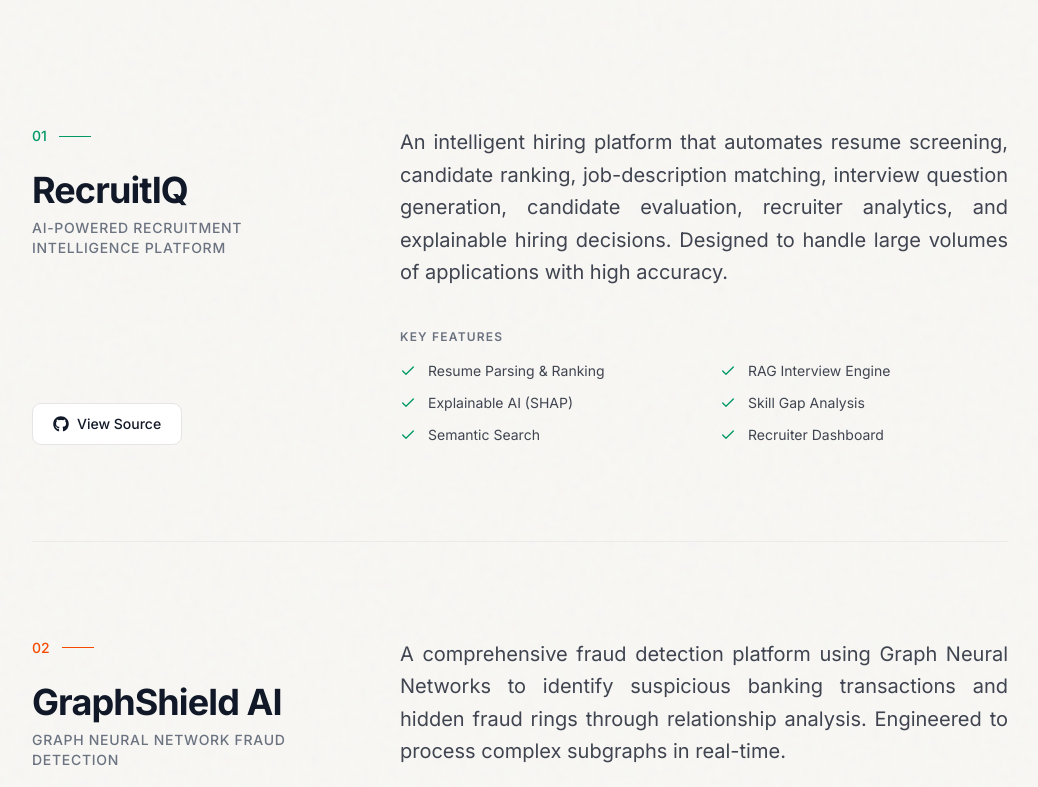
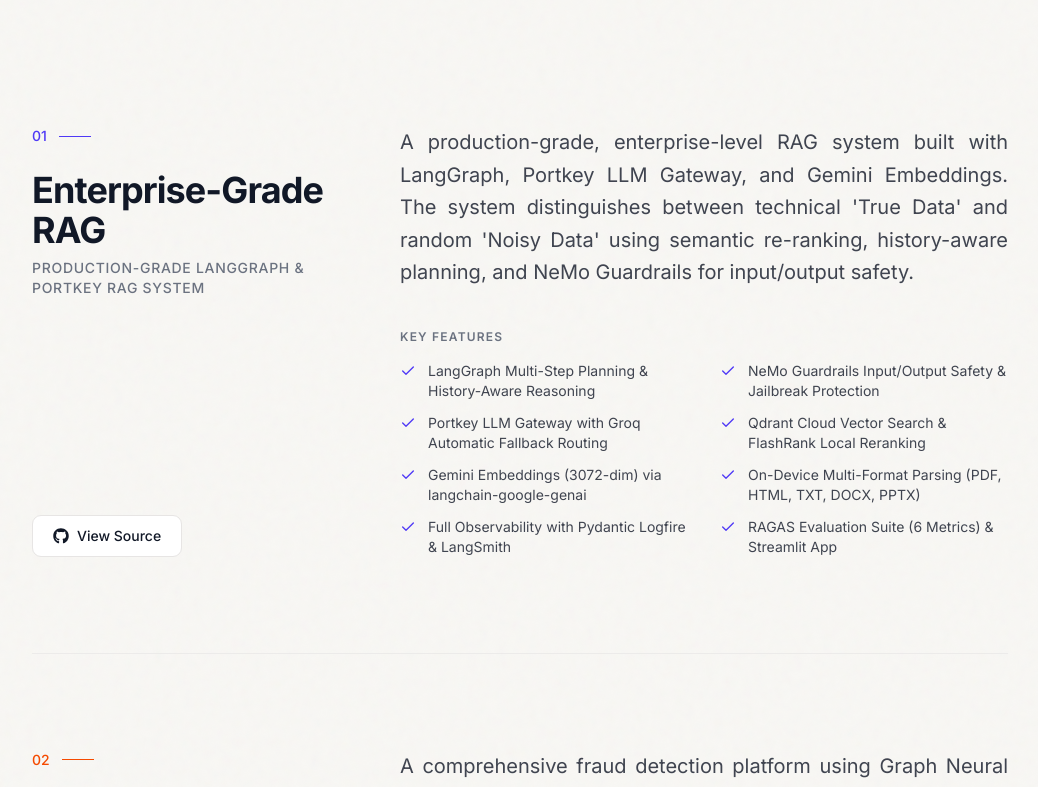
Before and after one commit to Bharathsingh9/Portfolio, a Next.js app: page / in a window 1280 px wide. Shown: the part 1760-2547 px from the top of the page, without its empty margins (120-1158 px from the left). Built offline with nearby package versions, Linux system fonts and the light colour scheme; no server answers.

Commit message:
Add Enterprise-Grade RAG project, update skills and project ordering, remove resume

```diff
--- a/package.json
+++ b/package.json
@@ -10,6 +10,7 @@
   },
   "dependencies": {
     "@base-ui/react": "^1.5.0",
+    "@vercel/analytics": "^2.0.1",
     "class-variance-authority": "^0.7.1",
     "clsx": "^2.1.1",
     "framer-motion": "^12.40.0",
--- a/src/components/navbar.tsx
+++ b/src/components/navbar.tsx
@@ -6,7 +6,7 @@
 import { ThemeToggle } from "./theme-toggle"
 
 import { buttonVariants } from "./ui/button"
-import { Download, Menu, X } from "lucide-react"
+import { Menu, X } from "lucide-react"
 
 const navItems = [
   { name: "About", href: "#about" },
@@ -66,10 +66,6 @@
 
         <div className="flex items-center gap-2 sm:gap-4">
           <ThemeToggle />
-          <a href="/resume.pdf" target="_blank" rel="noopener noreferrer" className={cn(buttonVariants({ variant: "outline" }), "hidden sm:flex rounded-full bg-transparent hover:bg-secondary text-foreground border border-border transition-all")}>
-            <Download className="mr-2 h-4 w-4" />
-            Resume
-          </a>
           <button
             className="md:hidden p-2 text-muted-foreground hover:text-foreground transition-colors"
             onClick={() => setIsMobileMenuOpen(!isMobileMenuOpen)}
@@ -94,16 +90,6 @@
               </Link>
             ))}
           </nav>
-          <a
-            href="/resume.pdf"
-            target="_blank"
-            rel="noopener noreferrer"
-            className={cn(buttonVariants({ variant: "outline", size: "lg" }), "w-full justify-center rounded-full bg-transparent hover:bg-secondary text-foreground border border-border")}
-            onClick={() => setIsMobileMenuOpen(false)}
-          >
-            <Download className="mr-2 h-4 w-4" />
-            Download Resume
-          </a>
         </div>
       )}
     </header>
--- a/src/components/sections/projects.tsx
+++ b/src/components/sections/projects.tsx
@@ -7,23 +7,25 @@
 const projects = [
   {
     number: "01",
-    title: "RecruitIQ",
-    subtitle: "AI-Powered Recruitment Intelligence Platform",
-    description: "An intelligent hiring platform that automates resume screening, candidate ranking, job-description matching, interview question generation, candidate evaluation, recruiter analytics, and explainable hiring decisions. Designed to handle large volumes of applications with high accuracy.",
-    technologies: ["Python", "FastAPI", "PostgreSQL", "LangChain", "FAISS", "Docker"],
-    github: "https://github.com/Bharathsingh9/RecruitIQ.git",
+    title: "Enterprise-Grade RAG",
+    subtitle: "Production-Grade LangGraph & Portkey RAG System",
+    description: "A production-grade, enterprise-level RAG system built with LangGraph, Portkey LLM Gateway, and Gemini Embeddings. The system distinguishes between technical 'True Data' and random 'Noisy Data' using semantic re-ranking, history-aware planning, and NeMo Guardrails for input/output safety.",
+    technologies: ["LangGraph", "Portkey Gateway", "Gemini Embeddings", "NeMo Guardrails", "Qdrant Cloud", "FlashRank", "FastAPI", "RAGAS"],
+    github: "https://github.com/Bharathsingh9/Enterprise-Grade-Retrieval-Augmented-Generation.git",
     live: "#",
     features: [
-      "Resume Parsing & Ranking",
-      "RAG Interview Engine",
-      "Explainable AI (SHAP)",
-      "Skill Gap Analysis",
-      "Semantic Search",
-      "Recruiter Dashboard"
+      "LangGraph Multi-Step Planning & History-Aware Reasoning",
+      "NeMo Guardrails Input/Output Safety & Jailbreak Protection",
+      "Portkey LLM Gateway with Groq Automatic Fallback Routing",
+      "Qdrant Cloud Vector Search & FlashRank Local Reranking",
+      "Gemini Embeddings (3072-dim) via langchain-google-genai",
+      "On-Device Multi-Format Parsing (PDF, HTML, TXT, DOCX, PPTX)",
+      "Full Observability with Pydantic Logfire & LangSmith",
+      "RAGAS Evaluation Suite (6 Metrics) & Streamlit App"
     ],
-    accentColor: "text-emerald-600",
-    accentBorder: "border-emerald-600",
-    accentBg: "bg-emerald-50",
+    accentColor: "text-indigo-600",
+    accentBorder: "border-indigo-600",
+    accentBg: "bg-indigo-50",
   },
   {
     number: "02",
@@ -47,6 +49,26 @@
   },
   {
     number: "03",
+    title: "VaultX",
+    subtitle: "Zero-Knowledge Secure Document Vault",
+    description: "A high-security document vault designed under a hostile threat model featuring zero-knowledge client-side encryption, structural fragmentation, and duress mode handling. Built to ensure the backend never sees plaintext data, encryption keys, or meaningful file structure.",
+    technologies: ["React Native", "Expo", "TypeScript", "Zustand", "Supabase"],
+    github: "https://github.com/Bharathsingh9/VaultX-app.git",
+    live: "#",
+    features: [
+      "Zero-Knowledge Architecture",
+      "Structural Fragmentation",
+      "Duress Mode (Decoy Vault)",
+      "Session-Bound Memory Safety",
+      "Biometric & PIN Authentication",
+      "Cryptographic Integrity"
+    ],
+    accentColor: "text-purple-600",
+    accentBorder: "border-purple-600",
+    accentBg: "bg-purple-50",
+  },
+  {
+    number: "04",
     title: "AI Research Assistant",
     subtitle: "Academic Mentor & Paper Analyzer",
     description: "A locally hosted AI-powered research assistant for intelligent academic paper analysis, conversational Q&A, and automated PowerPoint presentation generation. Built for researchers to accelerate literature reviews.",
@@ -66,7 +88,27 @@
     accentBg: "bg-teal-50",
   },
   {
-    number: "04",
+    number: "05",
+    title: "RecruitIQ",
+    subtitle: "AI-Powered Recruitment Intelligence Platform",
+    description: "An intelligent hiring platform that automates resume screening, candidate ranking, job-description matching, interview question generation, candidate evaluation, recruiter analytics, and explainable hiring decisions. Designed to handle large volumes of applications with high accuracy.",
+    technologies: ["Python", "FastAPI", "PostgreSQL", "LangChain", "FAISS", "Docker"],
+    github: "https://github.com/Bharathsingh9/RecruitIQ.git",
+    live: "#",
+    features: [
+      "Resume Parsing & Ranking",
+      "RAG Interview Engine",
+      "Explainable AI (SHAP)",
+      "Skill Gap Analysis",
+      "Semantic Search",
+      "Recruiter Dashboard"
+    ],
+    accentColor: "text-emerald-600",
+    accentBorder: "border-emerald-600",
+    accentBg: "bg-emerald-50",
+  },
+  {
+    number: "06",
     title: "MedIntel AI",
     subtitle: "Explainable Multi-Disease Prediction & Health Analytics Platform",
     description: "A production-grade healthcare analytics platform that combines Machine Learning, Explainable AI (SHAP/LIME), and Retrieval-Augmented Generation (RAG) to deliver interpretable disease risk prediction, biological age estimation, and AI-powered health recommendations.",
@@ -88,26 +130,6 @@
     accentColor: "text-blue-600",
     accentBorder: "border-blue-600",
     accentBg: "bg-blue-50",
-  },
-  {
-    number: "05",
-    title: "VaultX",
-    subtitle: "Zero-Knowledge Secure Document Vault",
-    description: "A high-security document vault designed under a hostile threat model featuring zero-knowledge client-side encryption, structural fragmentation, and duress mode handling. Built to ensure the backend never sees plaintext data, encryption keys, or meaningful file structure.",
-    technologies: ["React Native", "Expo", "TypeScript", "Zustand", "Supabase"],
-    github: "https://github.com/Bharathsingh9/VaultX-app.git",
-    live: "#",
-    features: [
-      "Zero-Knowledge Architecture",
-      "Structural Fragmentation",
-      "Duress Mode (Decoy Vault)",
-      "Session-Bound Memory Safety",
-      "Biometric & PIN Authentication",
-      "Cryptographic Integrity"
-    ],
-    accentColor: "text-purple-600",
-    accentBorder: "border-purple-600",
-    accentBg: "bg-purple-50",
   }
 ]
 
--- a/src/components/sections/skills.tsx
+++ b/src/components/sections/skills.tsx
@@ -45,7 +45,9 @@
   { name: "Large Language Models (LLMs)", category: "Generative AI" },
   { name: "Prompt Engineering", category: "Generative AI" },
   { name: "LangChain", category: "Generative AI" },
+  { name: "LangGraph", category: "Generative AI" },
   { name: "Retrieval-Augmented Generation (RAG)", category: "Generative AI" },
+  { name: "NeMo Guardrails", category: "Generative AI" },
   { name: "Embeddings", category: "Generative AI" },
   { name: "Semantic Search", category: "Generative AI" },
   { name: "AI Agents", category: "Generative AI" },
@@ -69,6 +71,7 @@
   { name: "MySQL", category: "Databases & Vector Stores" },
   { name: "PostgreSQL", category: "Databases & Vector Stores" },
   { name: "MongoDB", category: "Databases & Vector Stores" },
+  { name: "Qdrant", category: "Databases & Vector Stores" },
   { name: "FAISS", category: "Databases & Vector Stores" },
   { name: "ChromaDB", category: "Databases & Vector Stores" },
 
@@ -80,6 +83,7 @@
   { name: "Git", category: "Developer Tools" },
   { name: "GitHub", category: "Developer Tools" },
   { name: "Docker", category: "Developer Tools" },
+  { name: "LangSmith", category: "Developer Tools" },
   { name: "VS Code", category: "Developer Tools" },
   { name: "Jupyter Notebook", category: "Developer Tools" },
 ]
```
Also changed, not shown: 2 other files (tests, documents, lock files or other folders).
